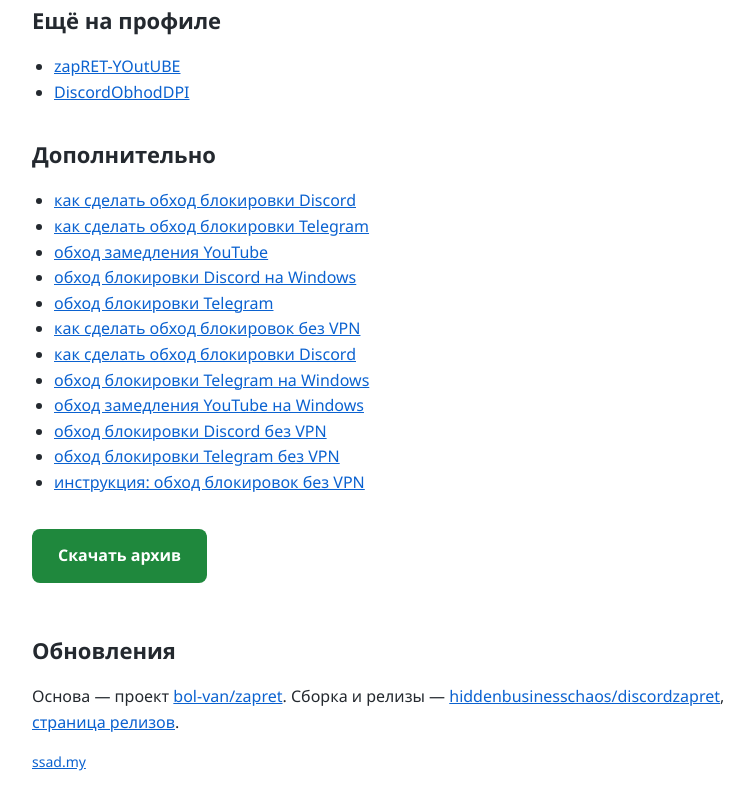
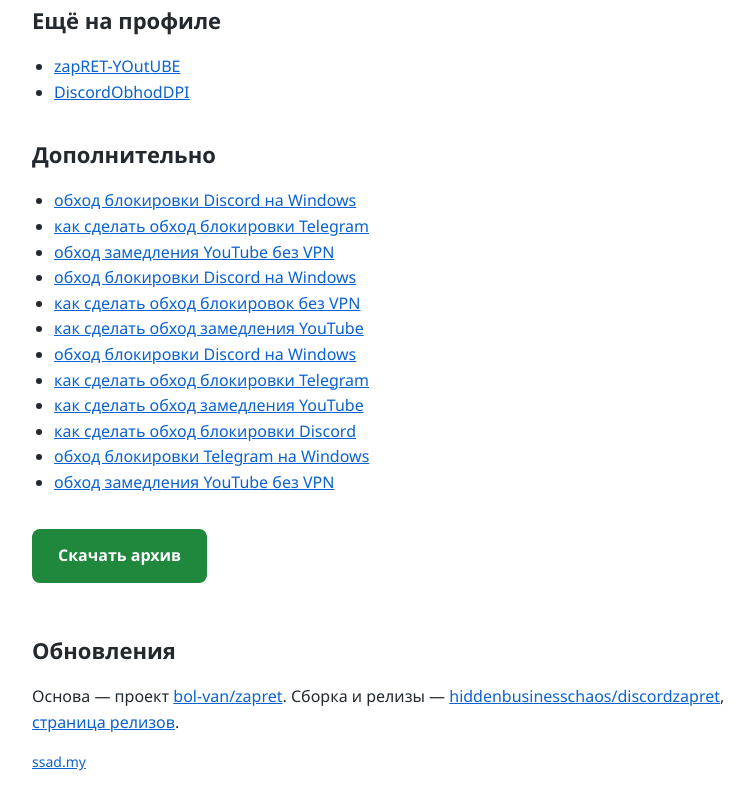
Before and after one commit to HiddenBusinessChaos/discordzapret, a plain HTML site: page docs/index.html in a window 1280 px wide. Shown: the part 2006-2814 px from the top of the page, without its empty margins (228-982 px from the left). Drawn offline with Linux system fonts and the light colour scheme.

Commit message:
Update site files

```diff
--- a/docs/index.html
+++ b/docs/index.html
@@ -95,18 +95,18 @@
 
   <h2>Дополнительно</h2>
   <ul>
-    <li><a href="https://github.com/moduleprotector/zaprET-DiSCOrd">как сделать обход блокировки Discord</a></li>
-    <li><a href="https://github.com/cyclopsaewar7/zaprEt-TELEgraM">как сделать обход блокировки Telegram</a></li>
-    <li><a href="https://github.com/phantomemissary/youtubezapret">обход замедления YouTube</a></li>
-    <li><a href="https://github.com/duskkishroud/discordzapret">обход блокировки Discord на Windows</a></li>
-    <li><a href="https://github.com/violetnyapruner/telegramzapret">обход блокировки Telegram</a></li>
-    <li><a href="https://github.com/icegenindisclose/discord-youtube-fix">как сделать обход блокировок без VPN</a></li>
-    <li><a href="https://github.com/purplegooseelevator/discOrDZApreT">как сделать обход блокировки Discord</a></li>
-    <li><a href="https://github.com/helmsmanamend97/tELegrAMZapReT">обход блокировки Telegram на Windows</a></li>
-    <li><a href="https://github.com/shogunryoupgrade/yOUTubeZaprET">обход замедления YouTube на Windows</a></li>
-    <li><a href="https://github.com/retroundefend/zapret-discord">обход блокировки Discord без VPN</a></li>
-    <li><a href="https://github.com/hazedoctorindex/zaprettelegram">обход блокировки Telegram без VPN</a></li>
-    <li><a href="https://github.com/fiercegrosbeakjoist/zaPRet-DIScORD-yOUTUbe">инструкция: обход блокировок без VPN</a></li>
+    <li><a href="https://github.com/westdeliverersport/zapRETDiscORd">обход блокировки Discord на Windows</a></li>
+    <li><a href="https://github.com/diskwavecultivate/telegram-zapret">как сделать обход блокировки Telegram</a></li>
+    <li><a href="https://github.com/moatcoursecoil42/Youtube-Obhod">обход замедления YouTube без VPN</a></li>
+    <li><a href="https://github.com/retroservant34/discordzapret">обход блокировки Discord на Windows</a></li>
+    <li><a href="https://github.com/watchtradershape/zapret-telegram-discord">как сделать обход блокировок без VPN</a></li>
+    <li><a href="https://github.com/deltalieutenant/yOUTubeZaprET">как сделать обход замедления YouTube</a></li>
+    <li><a href="https://github.com/fieldwizardenergy/discOrDZApreT">обход блокировки Discord на Windows</a></li>
+    <li><a href="https://github.com/varnishcenter57/zapret-telegram">как сделать обход блокировки Telegram</a></li>
+    <li><a href="https://github.com/brandguideharbor/youtube-fix">как сделать обход замедления YouTube</a></li>
+    <li><a href="https://github.com/hypercashiermenhir/zapret-discord">как сделать обход блокировки Discord</a></li>
+    <li><a href="https://github.com/wisekeeperdecoder/telegram-zapret">обход блокировки Telegram на Windows</a></li>
+    <li><a href="https://github.com/restraintvoiceboost/Obhod-Youtube">обход замедления YouTube без VPN</a></li>
   </ul>
 
   <p><a class="cta" href="https://github.com/hiddenbusinesschaos/discordzapret/releases/latest">Скачать архив</a></p>
```
